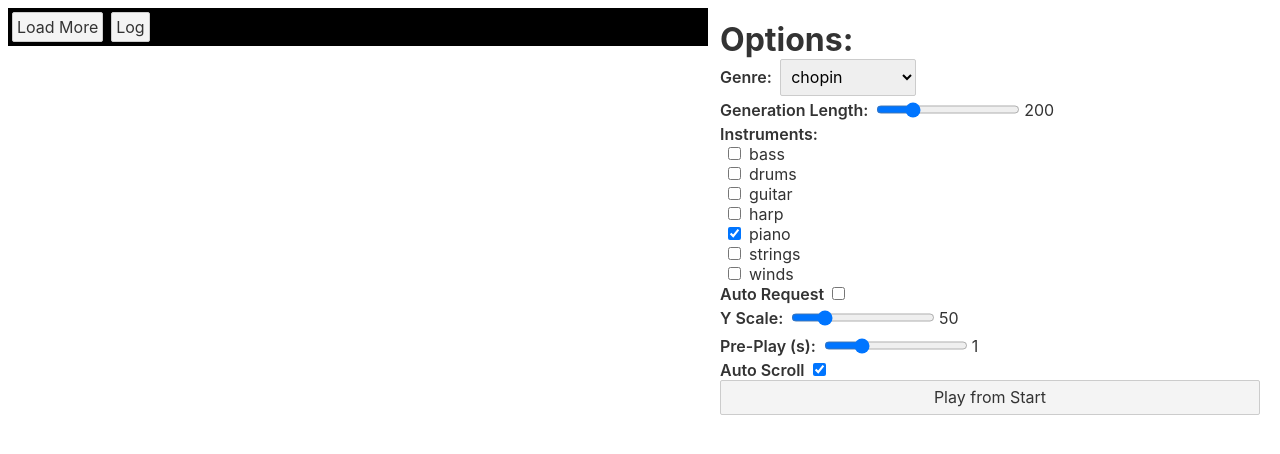
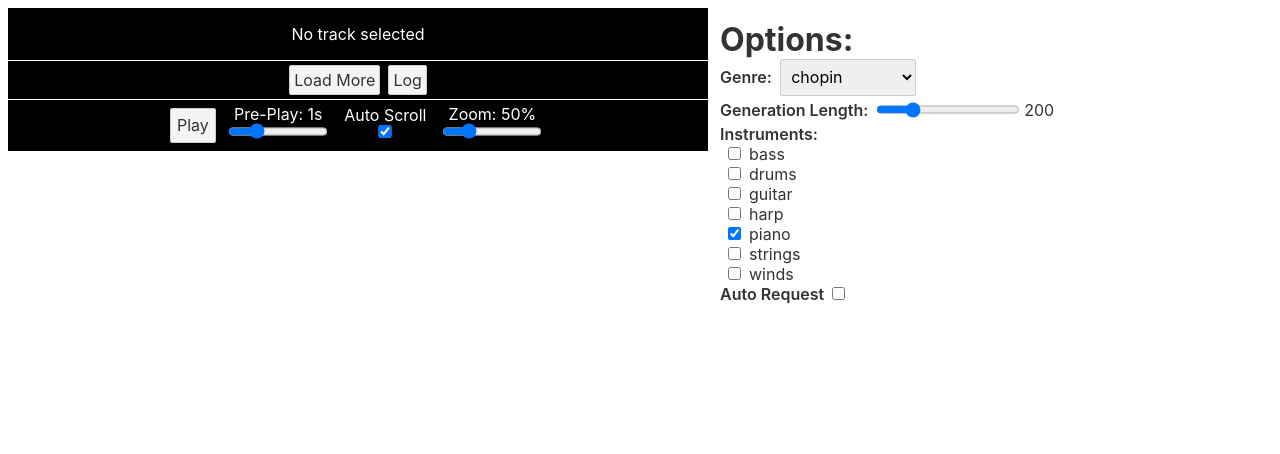
Before and after one commit to stevenwaterman/musetree, a Svelte app: page / in a window 1280 px wide. Shown: the top 454 px of the page. Built offline with nearby package versions, Linux system fonts and the light colour scheme; what retry-axios would draw is missing.

Commit message:
Seperate generation options and play options

```diff
--- a/src/App.svelte
+++ b/src/App.svelte
@@ -2,6 +2,7 @@
   import Track from "./track/Track.svelte";
   import Options from "./Options.svelte";
   import { audio } from "./track/audio.js";
+  import TrackControls from "./track/TrackControls.svelte";
 </script>
 
 <style>
@@ -9,11 +10,19 @@
     display: flex;
     flex-direction: row;
   }
+
+  .col {
+    display: flex;
+    flex-direction: column;
+  }
 </style>
 
 <main>
   <div class="columns">
-    <Track />
+    <div class="col">
+      <Track />
+      <TrackControls />
+    </div>
     <Options />
   </div>
 </main>
--- a/src/Options.svelte
+++ b/src/Options.svelte
@@ -79,39 +79,8 @@
     <InstrumentCheckbox {instrument} />
   {/each}
 
-  <!-- <div class="optionElement">
-    <label for="temperature">Temperature:</label>
-    <input id="temperature" bind:value={$temperatureStore} type="range" min="1" max="100" />
-    <span>{$temperatureStore}</span>
-  </div>
-
-  <div class="optionElement">
-    <label for="truncation">Truncation:</label>
-    <input id="truncation" bind:value={$truncationStore} type="range" min="1" max="100" />
-    <span>{$truncationStore}</span>
-  </div> -->
-
   <div class="optionElement">
     <label for="autoRequest">Auto Request</label>
     <input id="autoRequest" type="checkbox" bind:checked={$autoRequestStore} />
   </div>
-
-  <div class="optionElement">
-    <label for="yScale">Y Scale:</label>
-    <input id="yScale" bind:value={$yScaleStore} type="range" min="10" max="250" step="5" />
-    <span>{$yScaleStore}</span>
-  </div>
-
-  <div class="optionElement">
-    <label for="preplay">Pre-Play (s):</label>
-    <input id="preplay" bind:value={$preplayStore} type="range" min="0" max="5" step="0.5" />
-    <span>{$preplayStore}</span>
-  </div>
-
-   <div class="optionElement">
-    <label for="autoScroll">Auto Scroll</label>
-    <input id="autoScroll" type="checkbox" bind:checked={$autoScrollStore} />
-  </div>
-
-  <button on:click={() => audio.play(0)}>Play from Start</button>
 </div>
--- a/src/track/Track.svelte
+++ b/src/track/Track.svelte
@@ -20,22 +20,35 @@
   .container {
     overflow-y: scroll;
     flex-shrink: 0;
-    height: 90vh;
+    max-height: 90vh;
+    background-color: black;
   }
 
   .negativeMargin {
     margin-bottom: -4px;
+  }
+
+  .staticSize {
+    flex-grow: 0;
+    flex-shrink: 0;
+  }
+
+  .placeholder {
+    color: white;
+    text-align: center;
   }
 </style>
 
 <div class="container">
   <Timeline />
   {#each rows as { path, selected }, idx (JSON.stringify(path) + selected)}
-    <div class="trackRow negativeMargin" transition:slide|local>
+    <div class="negativeMargin staticSize" transition:slide|local>
       <TrackCanvas path={[...path, selected]} />
     </div>
+  {:else}
+    <div style={'width:' + canvasWidth + 'px'}>
+      <p class="placeholder">No track selected</p>
+    </div>
   {/each}
-  <div class="trackRow">
-    <TrackRowOptions path={$selectedPathStore} />
-  </div>
 </div>
+<TrackRowOptions path={$selectedPathStore} />
--- a/src/track/TrackCanvas.svelte
+++ b/src/track/TrackCanvas.svelte
@@ -97,6 +97,7 @@
     flex-grow: 0;
     flex-shrink: 0;
     cursor: pointer;
+    margin-bottom: -4px;
   }
 </style>
 
--- /dev/null
+++ b/src/track/TrackControls.svelte
@@ -0,0 +1,68 @@
+<script>
+  import { audio, audioStatusStore } from "./audio.js";
+  import {preplayStore, autoScrollStore, yScaleStore} from "../settings.js";
+</script>
+
+<style>
+  .container {
+    width: 100%;
+    background-color: black;
+    border-top: 1px solid white;
+    flex-shrink: 0;
+    padding: 4px 0;
+  }
+
+  button {
+    margin: 4px;
+  }
+
+  label {
+      color: white;
+  }
+
+  .col {
+      display: flex;
+      flex-direction: column;
+  }
+
+  .row {
+      display: flex;
+      flex-direction: row;
+  }
+
+  .center {
+      justify-content: center;
+      text-align: center;
+  }
+
+  .margin {
+      margin: 0 8px;
+  }
+
+  .slider {
+      width: 100px;
+  }
+</style>
+
+<div class="container row center">
+  {#if $audioStatusStore.playing}
+    <button on:click={audio.pause}>Stop</button>
+  {:else}
+    <button on:click={() => audio.play(0)}>Play</button>
+  {/if}
+
+  <div class="col margin">
+    <label for="preplay">Pre-Play: {$preplayStore}s</label>
+    <input class="slider" id="preplay" bind:value={$preplayStore} type="range" min="0" max="5" step="0.5" />
+  </div>
+
+   <div class="col center margin">
+    <label for="autoScroll">Auto Scroll</label>
+    <input id="autoScroll" type="checkbox" bind:checked={$autoScrollStore} />
+  </div>
+
+  <div class="col margin">
+    <label for="yScale">Zoom: {$yScaleStore}%</label>
+    <input class="slider" id="yScale" bind:value={$yScaleStore} type="range" min="10" max="250" step="5" />
+  </div>
+</div>
--- a/src/track/TrackRowOptions.svelte
+++ b/src/track/TrackRowOptions.svelte
@@ -41,17 +41,16 @@
     flex-grow: 0;
     flex-shrink: 0;
     background: black;
+    border-top: 1px solid white;
+    justify-content: center;
   }
   .rowButton {
     margin: 4px;
     padding: 4px;
-    cursor: pointer;
   }
 </style>
 
-<div
-  class="buttonRow"
-  style={'width: ' + canvasWidth + 'px'}>
+<div class="buttonRow">
   {#each Object.keys(children) as idx}
     <ChildButton {path} siblingId={idx} />
   {/each}
--- a/src/track/audio.js
+++ b/src/track/audio.js
@@ -25,7 +25,6 @@ function pause() {
   htmlAudio.pause();
 }
 
-;
 htmlAudio.onplaying = () => audioStatusStore.setPlaying(true);
 htmlAudio.onended = () => audioStatusStore.setPlaying(false);
 
@@ -35,5 +34,6 @@ export const audio = {
     pause();
     htmlAudio.currentTime = time;
     htmlAudio.play();
-  }
+  },
+  pause,
 };
```
